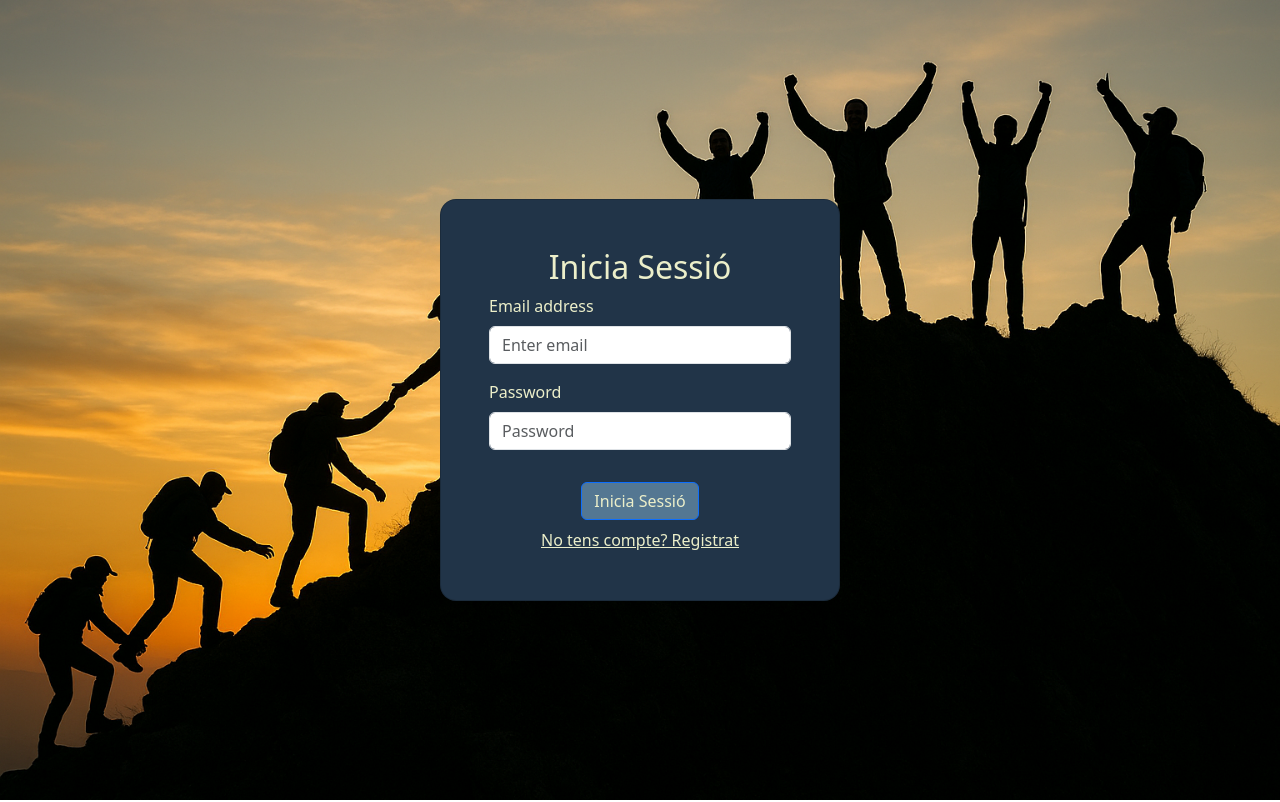
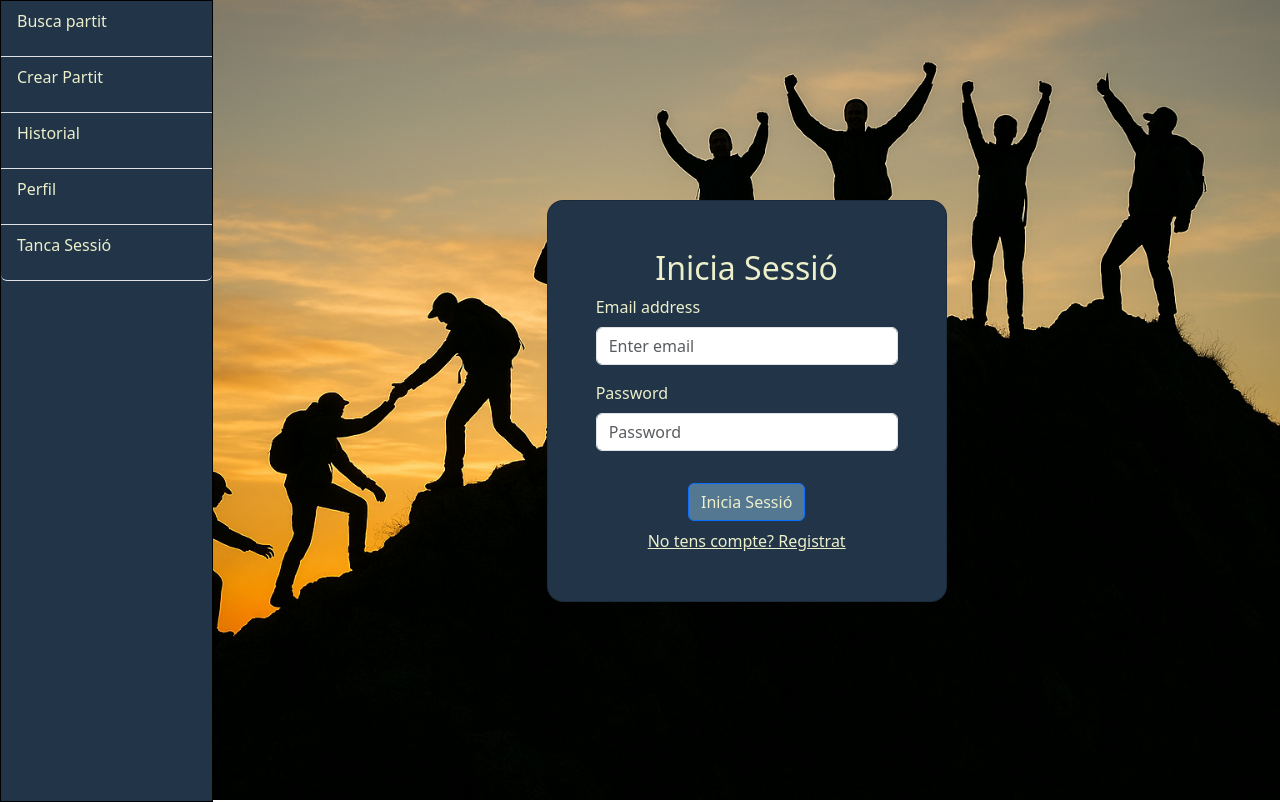
Before and after one commit to MRoig99/FitMatch, a React (Vite) app in the folder proyecto/frontend/: page /login in a window 1280 px wide. Built offline with nearby package versions, Linux system fonts and the light colour scheme.

Commit message:
menu Lateral

```diff
--- a/proyecto/frontend/src/App.css
+++ b/proyecto/frontend/src/App.css
@@ -1,4 +1,4 @@
-.formulari{
+.colorPrincipal{
   background-color: #213448 !important;
 }
 
@@ -12,6 +12,23 @@
   background-position: center;
   background-repeat: no-repeat;
   height: 100vh;
+}
+
+.menuLateral{
+  height: 100vh;
+  display: flex;
+  flex-direction: column;
+
+}
+
+.elementoLista{
+  cursor: pointer;
+  height: 3.5em;
+  display: flex;
+}
+
+.elementoLista:hover{
+  background-color: #cacaca !important;
 }
 
 .headerifooter{
--- /dev/null
+++ b/proyecto/frontend/src/components/lateral.jsx
@@ -0,0 +1,34 @@
+// src/components/Header.jsx
+import React from 'react';
+import { Container, Row, Col} from 'react-bootstrap';
+import { Link } from 'react-router-dom'; // Para navegación interna
+import ListGroup from 'react-bootstrap/ListGroup';
+
+const Header = () => {
+  return (
+
+        <Col xs="2" className='border border-black colorPrincipal p-0'>
+        <ListGroup className='menuLateral'>
+          <ListGroup.Item className='colorPrincipal colorText border border-0 border-bottom elementoLista '>
+            Busca partit
+          </ListGroup.Item>
+          <ListGroup.Item className='colorPrincipal colorText border border-0 border-bottom elementoLista'>
+            Crear Partit
+          </ListGroup.Item>
+          <ListGroup.Item className='colorPrincipal colorText border border-0 border-bottom elementoLista'>
+            Historial
+          </ListGroup.Item>
+          <ListGroup.Item className='colorPrincipal colorText border border-0 border-bottom elementoLista'>
+            Perfil
+          </ListGroup.Item>
+          <ListGroup.Item className='colorPrincipal colorText border border-0 border-bottom elementoLista'>
+            Tanca Sessió
+          </ListGroup.Item>
+        </ListGroup>
+        </Col>
+
+
+  );
+};
+
+export default Header;
--- a/proyecto/frontend/src/views/app/login.jsx
+++ b/proyecto/frontend/src/views/app/login.jsx
@@ -6,6 +6,7 @@ import Col from 'react-bootstrap/Col';
 import Button from 'react-bootstrap/Button';
 import Card from 'react-bootstrap/Card';
 import Form from 'react-bootstrap/Form';
+import Lateral from '../../components/lateral'
 
 
 function App() {
@@ -13,11 +14,13 @@ function App() {
 
   return (
     <>
+
     <Container fluid className='fonsIniciSessio'>
         <Row className="d-flex align-items-center justify-content-center vh-100">
-          <Col>
+          <Lateral />
+          <Col xs="10">
             <div className='d-flex justify-content-center'>
-              <Card className='rounded-4 formulari colorText' style={{ width: '25rem' }}>
+              <Card className='rounded-4 colorPrincipal colorText' style={{ width: '25rem' }}>
                 <Card.Body>
                   <Card.Title className='text-center fs-2'>Inicia Sessió</Card.Title>
                   <div>
```
